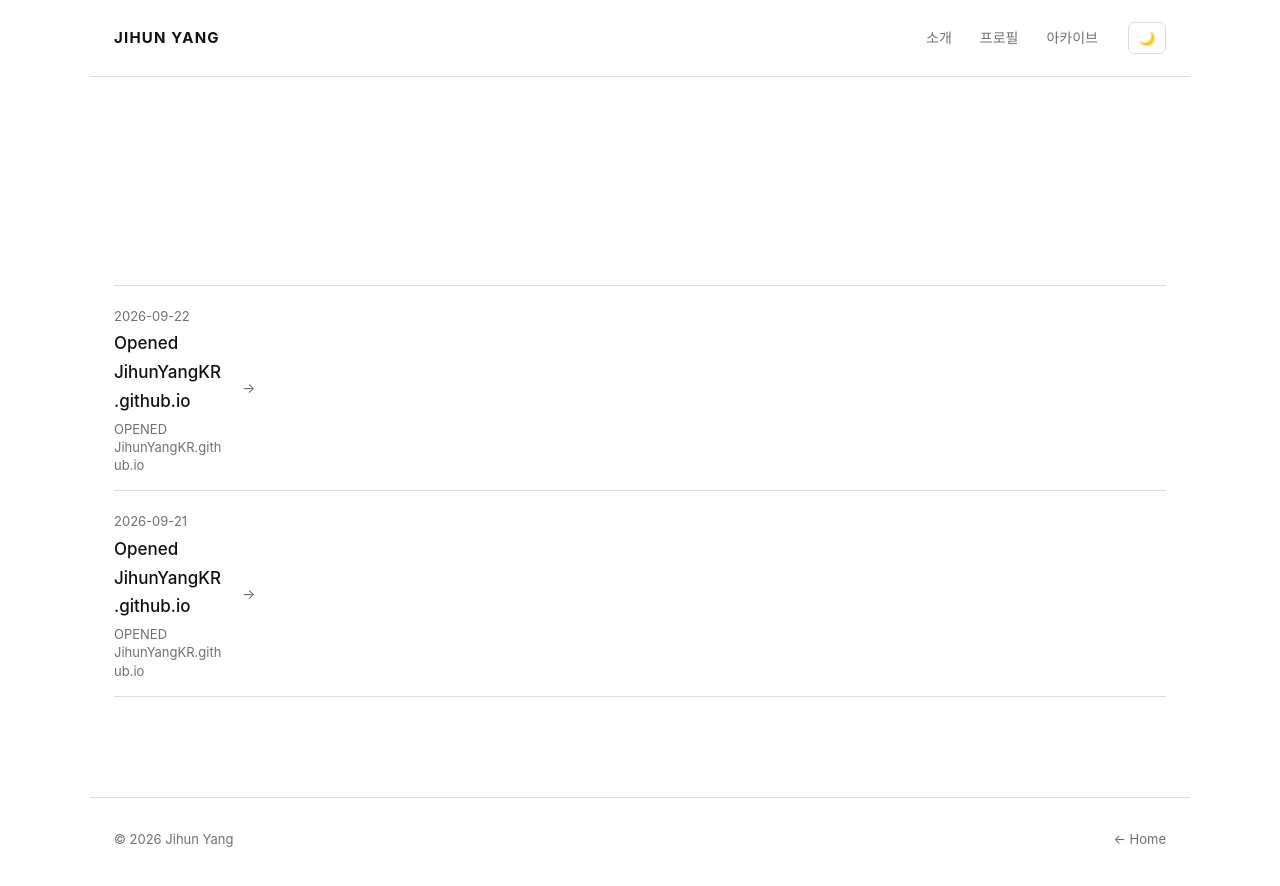
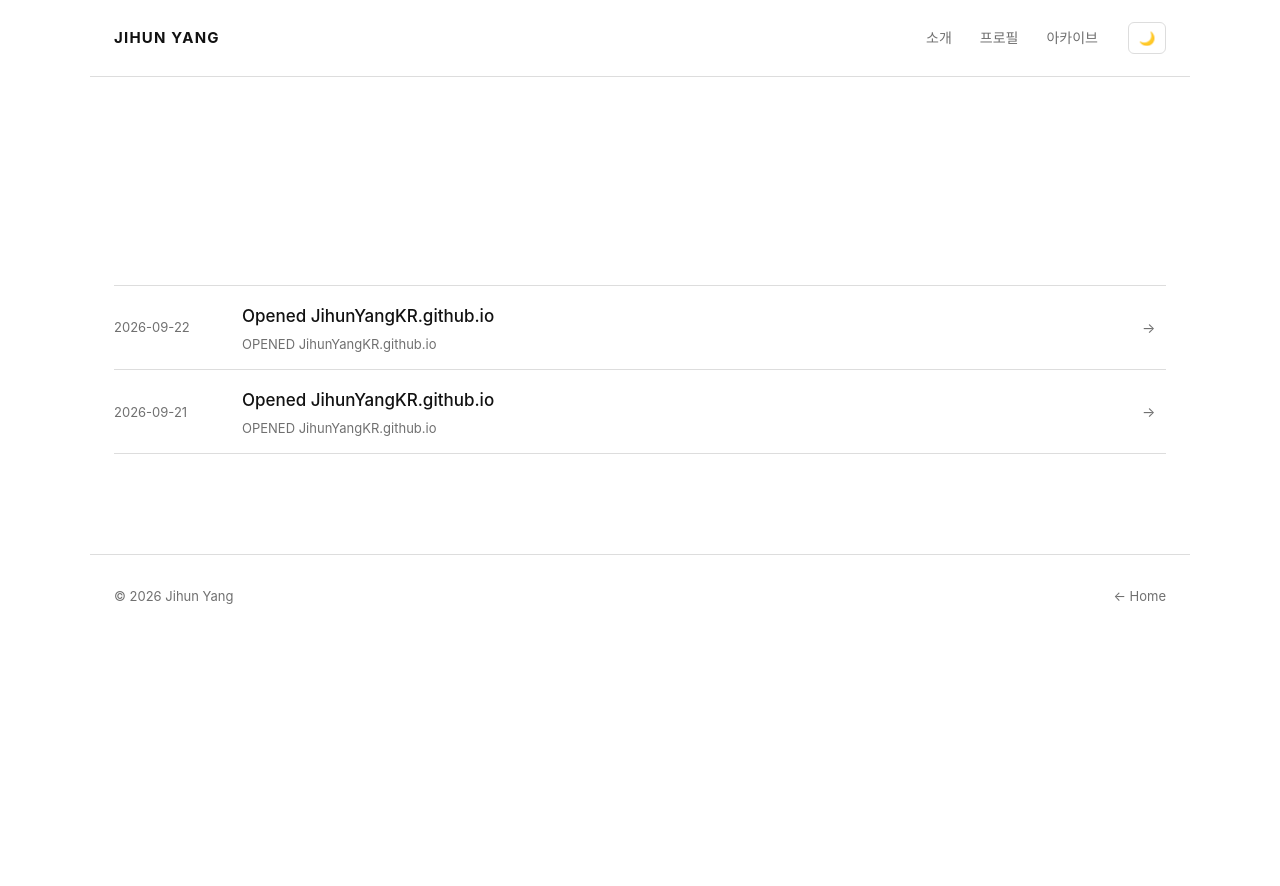
Before and after one commit to JihunYangKR/JihunYangKR.github.io, a Jekyll site: the page built from archive/jihunyang/index.html, in a window 1280 px wide and 900 px high, scrolled down 467 px. Shown: the top 886 px of the window. Built offline with Jekyll 4.4.1, drawn with Linux system fonts in a browser that asks for light colours; after the commit the page ends 1124 px from its top, so only the background shows below that.

Commit message:
Update archive-topic.html

```diff
--- a/_layouts/archive-topic.html
+++ b/_layouts/archive-topic.html
@@ -74,13 +76,14 @@
 
                     <a
                         href="{{ post.url | relative_url }}"
-                        class="archive-item">
+                        class="archive-item"
+                    >
+
+                        <span class="archive-date">
+                            {{ post.date | date: "%Y-%m-%d" }}
+                        </span>
 
                         <div>
-
-                            <span class="archive-date">
-                                {{ post.date | date: "%Y-%m-%d" }}
-                            </span>
 
                             <h3>
                                 {{ post.title }}
```
Also changed, not shown: other parts of _layouts/archive-topic.html (+3 -1 lines).
